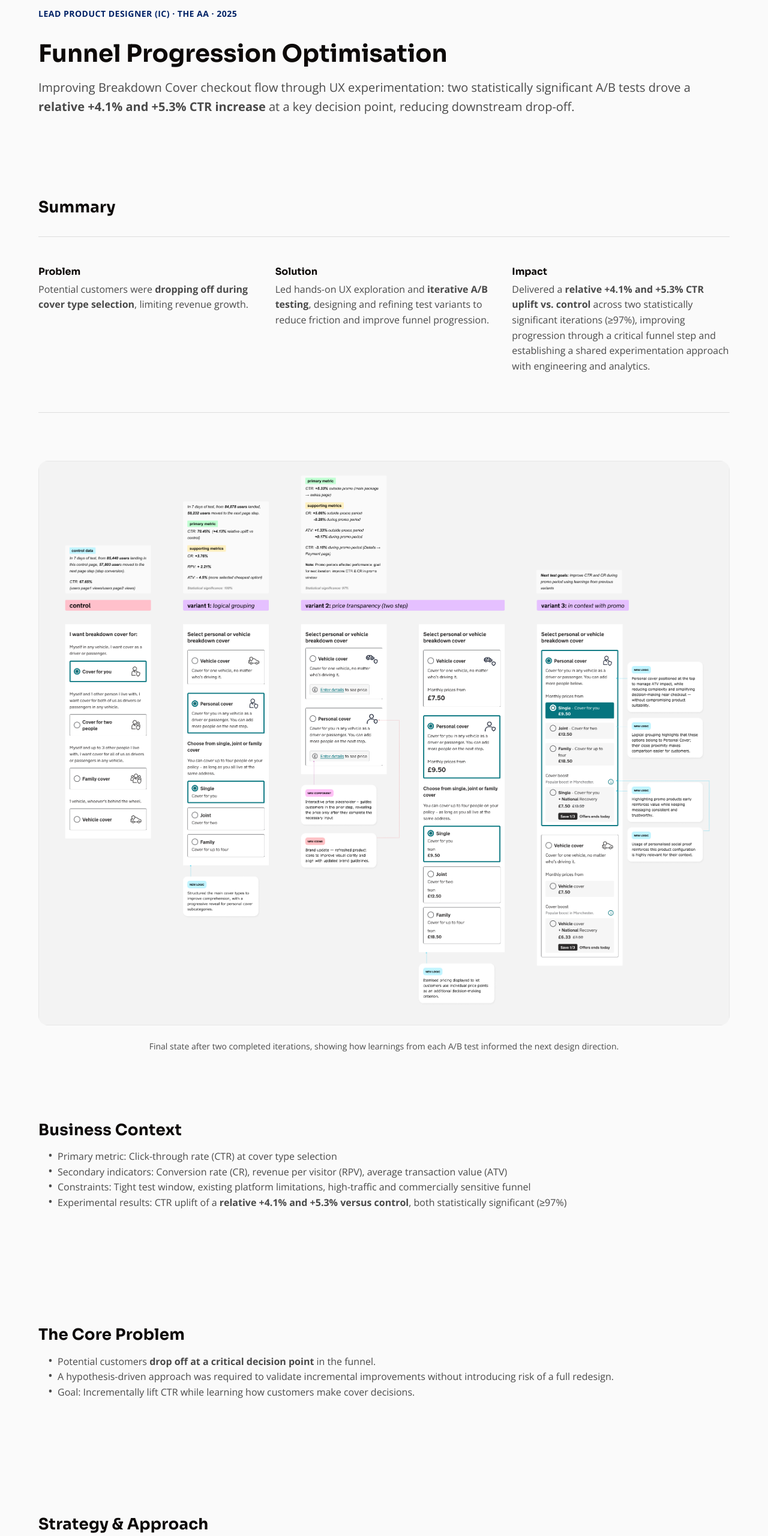
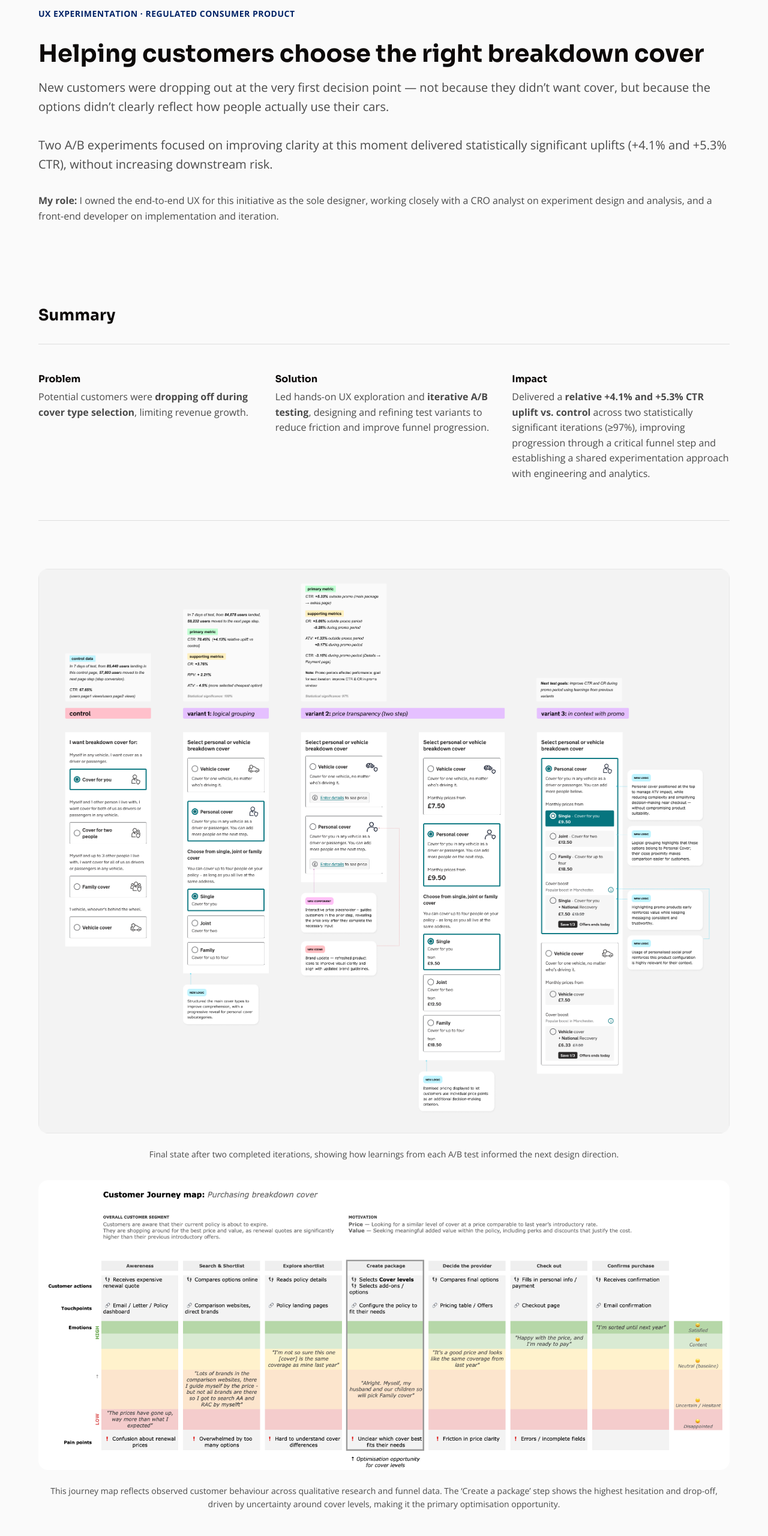
Before and after one commit to carolinadeaguiar/portfolio, a plain HTML site: page cro-iterations.html in a window 1280 px wide. Shown: the part 140-2700 px from the top of the page at 60% size. Drawn offline with nearby package versions, Linux system fonts and the light colour scheme.

Commit message:
Update cro-iterations.html
adding IC tone and customer journey map

```diff
--- a/cro-iterations.html
+++ b/cro-iterations.html
@@ -1,5 +1,5 @@
 <!DOCTYPE html>
-<html lang="en">
+<html lang="en-GB">
 <head>
   <meta charset="UTF-8">
   <meta name="viewport" content="width=device-width, initial-scale=1.0">
@@ -37,9 +37,12 @@
       <div class="container">
         <div class="hero__grid">
           <div class="hero__content animate-fade-in">
-            <span class="hero__caption">Lead Product Designer (IC) · The AA · 2025</span>
-            <h1 id="project-title" class="hero__title">Funnel Progression Optimisation</h1>
-            <p class="hero__text">Improving Breakdown Cover checkout flow through UX experimentation: two statistically significant A/B tests drove a <strong>relative +4.1% and +5.3% CTR increase</strong> at a key decision point, reducing downstream drop-off.</p>
+            <!--<span class="hero__caption">Lead Product Designer (IC) · The AA · 2025</span> -->
+            <span class="hero__caption">UX experimentation · Regulated consumer product</span>
+            <h1 id="project-title" class="hero__title">Helping customers choose the right breakdown cover</h1>
+            <p class="hero__text">New customers were dropping out at the very first decision point — not because they didn’t want cover, but because the options didn’t clearly reflect how people actually use their cars.</p>
+            <p class="hero__text">Two A/B experiments focused on improving clarity at this moment delivered statistically significant uplifts (+4.1% and +5.3% CTR), without increasing downstream risk.</p>
+            <p class="hero__meta"><strong>My role:</strong> I owned the end-to-end UX for this initiative as the sole designer, working closely with a CRO analyst on experiment design and analysis, and a front-end developer on implementation and iteration.</p>
           </div>
         </div>
       </div>
@@ -80,6 +83,16 @@
       >
       <figcaption>Final state after two completed iterations, showing how learnings from each A/B test informed the next design direction.</figcaption>
     </figure>
+
+    <figure>
+      <img
+        src="images/project-cro/cro-customer_journey_map.png"
+        alt="Customer Journey Map: Purchasing breakdown cover"
+        class="project-hero-image animate-fade-in"
+      >
+      <figcaption>This journey map reflects observed customer behaviour across qualitative research and funnel data. The ‘Create a package’ step shows the highest hesitation and drop-off, driven by uncertainty around cover levels, making it the primary optimisation opportunity.</figcaption>
+    </figure>
+
     </div>
 
     <!-- 02. Business Context -->
@@ -335,7 +348,7 @@
     <section class="section" aria-labelledby="learnings-leadership">
         <div class="container">
             <div class="content-block">
-                <h2 id="learnings-leadership">Learnings & Leadership</h2>
+                <h2 id="learnings-leadership">Learnings & Influence</h2>
 
       <!-- Learnings -->
       <h3>Learnings</h3>
@@ -347,7 +360,7 @@
         </ul>
 
       <!-- Leadership -->
-      <h3>Leadership</h3>
+      <h3>Influence</h3>
         <ul>
             <li>Coordinated product, engineering, analytics, and design to enable rapid, low-risk experimentation with shared ownership of outcomes.</li>
             <li>Documented experiment rationale, results, and learnings to create a reusable knowledge base for future CRO initiatives.</li>
```
